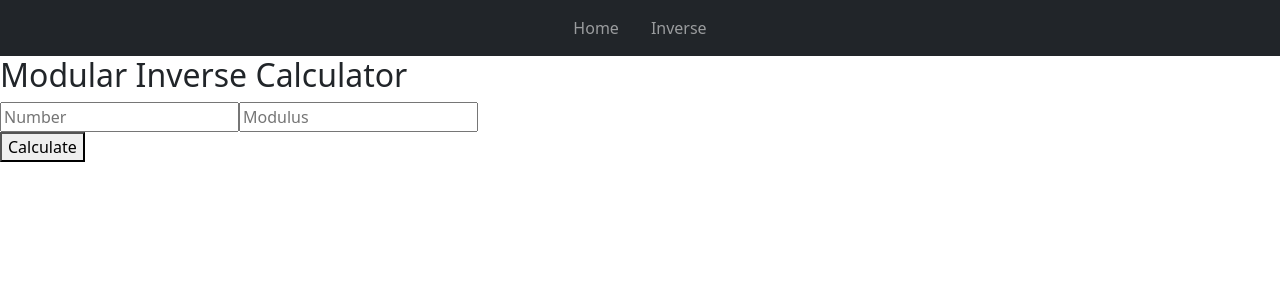
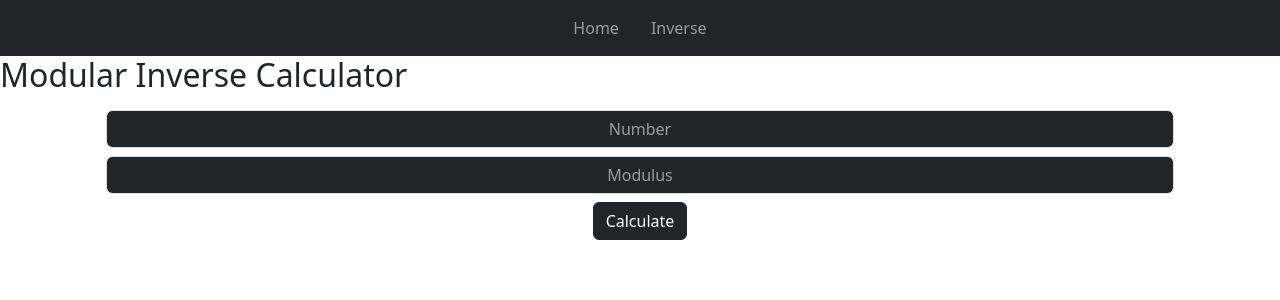
Before and after one commit to pem2k/cs_5002_final_front_end, a React (Create React App) app: page /Inverse in a window 1280 px wide. Shown: the top 300 px of the page. Built offline with nearby package versions, Linux system fonts and the light colour scheme.

Commit message:
basic form styling, added placeholder psuedoclass to app.css to change placeholder text color

```diff
--- a/src/App.css
+++ b/src/App.css
@@ -36,3 +36,12 @@
     transform: rotate(360deg);
   }
 }
+
+.form-control.bg-dark.text-light::placeholder {
+  color: #FFFFFF8C;
+  opacity: 1;
+}
+
+.btn-dark.btn-txt {
+  color: #FFFFFF8C !important;
+}
--- a/src/components/InverseForm.jsx
+++ b/src/components/InverseForm.jsx
@@ -1,4 +1,5 @@
 import React, { useState } from "react";
+
 import WorkShower from "./WorkShower";
 
 export default function InverseForm(){
@@ -8,12 +9,20 @@ export default function InverseForm(){
         const [steps, set_steps] = useState([]);
         const [result, set_result] = useState("")*/
 
-        <form action={submit_handler}>
-            <input name="number" placeholder="Number" />
-            <input name="mod" placeholder="Modulus"/>
-            <br/>
-            <button type="submit">Calculate</button>
-        </form>
+        <div className="container d-flex justify-content center">
+            <div className= "container">
+                <div className=" container">
+                    <form action={submit_handler}>
+                        <input name="number" placeholder="Number" className = "form-control bg-dark text-light text-center mt-2" />
+                        <input name="mod" placeholder="Modulus" className = "form-control bg-dark text-light text-center mt-2"/>
+                        <div className=" d-flex justify-content-center">
+                            <br/>
+                            <button type="submit" className="btn btn-dark btn-text mt-2 ">Calculate</button>
+                        </div>
+                    </form>
+                </div>
+            </div>
+        </div>
 )
 }
 
--- a/src/index.css
+++ b/src/index.css
@@ -11,3 +11,8 @@ code {
   font-family: source-code-pro, Menlo, Monaco, Consolas, 'Courier New',
     monospace;
 }
+
+whitePlaceholderText {
+  color: #fff;
+  opacity: 1;
+}
```
